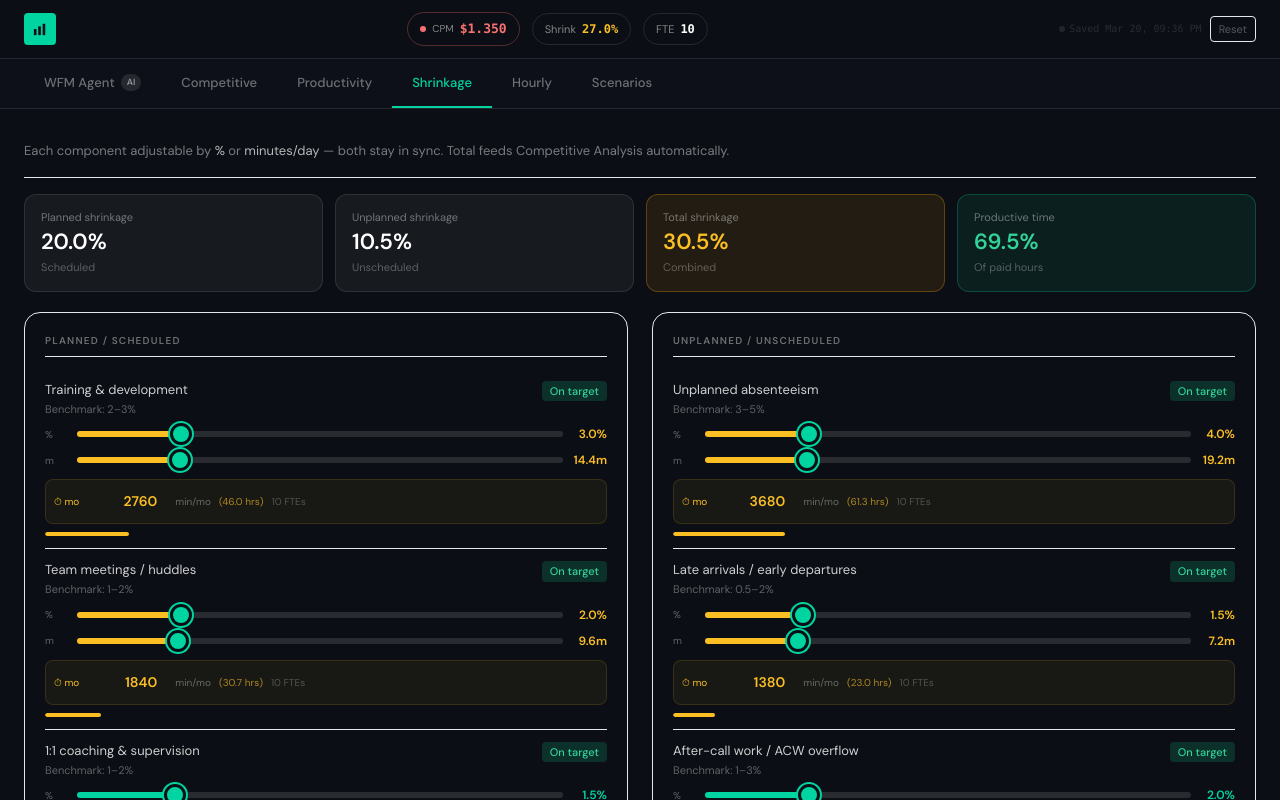
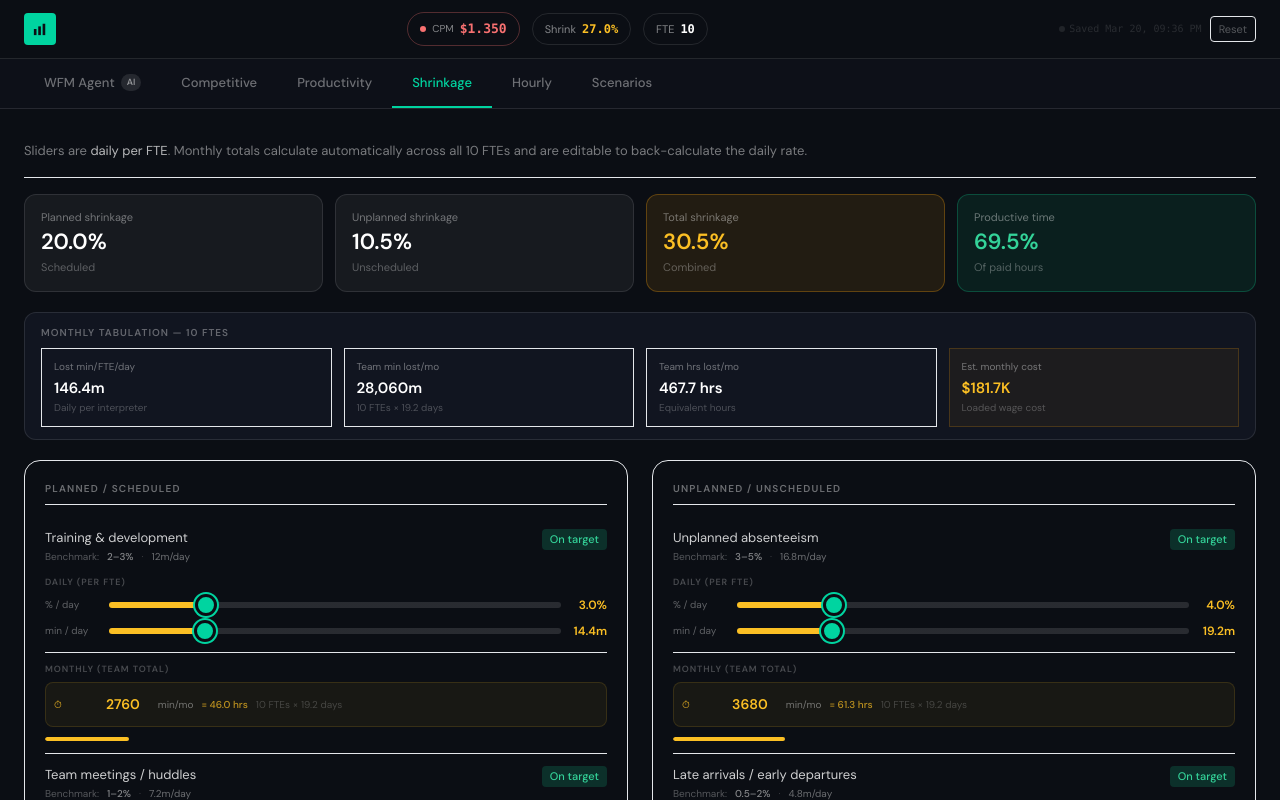
Before and after one commit to emmkiprono-coder/vri-workforce-model, a React (Vite) app: page / in a window 1280 px wide. Both pictures are taken after a click on the button "Shrinkage". Shown: the top 800 px of the page. Built offline with nearby package versions, Linux system fonts and the light colour scheme.

Commit message:
feat: shrinkage daily-labeled sliders, monthly tabulation banner, bench % + min/day in table, totals row

```diff
--- a/src/components/ShrinkageBreakdown.tsx
+++ b/src/components/ShrinkageBreakdown.tsx
@@ -3,55 +3,70 @@ import { SectionTitle, MetricCard, Panel, Badge, GlobalStyles } from './ui-kit'
 
 interface Props { state: ModelState; update: (p: Partial<ModelState>) => void }
 
-function ShrinkRow({ label, benchLabel, val, paidMins, minVal, maxVal, bench, onChange, fte, wdays }: {
-  label: string; benchLabel: string; val: number; paidMins: number
+function ShrinkRow({ label, benchLabel, benchPct, val, paidMins, minVal, maxVal, bench, onChange, fte, wdays }: {
+  label: string; benchLabel: string; benchPct: number; val: number; paidMins: number
   minVal: number; maxVal: number; bench: number; onChange: (v: number) => void
   fte: number; wdays: number
 }) {
-  const mins    = parseFloat((val / 100 * paidMins).toFixed(1))
-  const maxMins = parseFloat((maxVal / 100 * paidMins + 1).toFixed(1))
+  // ── Daily values ────────────────────────────────────────────────────────
+  const minsPerDay = parseFloat((val / 100 * paidMins).toFixed(1))
+  const maxMins    = parseFloat((maxVal / 100 * paidMins + 1).toFixed(1))
 
-  const handlePct  = (v: number) => onChange(v)
-  const handleMins = (v: number) => onChange(parseFloat((v / paidMins * 100).toFixed(2)))
+  const handlePct     = (v: number) => onChange(v)
+  const handleMinsDay = (v: number) => onChange(parseFloat((v / paidMins * 100).toFixed(2)))
 
-  const diff    = val - bench
+  // ── Monthly tabulation ───────────────────────────────────────────────────
+  const workDaysPerMonth    = wdays / 12
+  const teamMinsLostMonthly = minsPerDay * fte * workDaysPerMonth
+  const teamHrsLostMonthly  = teamMinsLostMonthly / 60
+
+  // Back-calculate % from entered monthly minutes
+  const handleMonthlyMins = (entered: number) => {
+    if (!fte || !workDaysPerMonth || !paidMins) return
+    const perFteDay = entered / (fte * workDaysPerMonth)
+    const pct = Math.min(maxVal, Math.max(minVal, (perFteDay / paidMins) * 100))
+    onChange(parseFloat(pct.toFixed(2)))
+  }
+
+  // ── Status ───────────────────────────────────────────────────────────────
+  const diff = val - bench
   let badgeV: 'success' | 'warning' | 'danger' | 'info' = 'success'
   let badgeLabel = 'On target'
-  if (Math.abs(diff) <= 0.5)   { badgeV = 'success'; badgeLabel = 'On target'    }
-  else if (val > bench + 2)    { badgeV = 'danger';  badgeLabel = 'Above target'  }
-  else if (val > bench)        { badgeV = 'warning'; badgeLabel = 'Slightly high' }
-  else                         { badgeV = 'info';    badgeLabel = 'Below target'  }
+  if (Math.abs(diff) <= 0.5) { badgeV = 'success'; badgeLabel = 'On target'    }
+  else if (val > bench + 2)  { badgeV = 'danger';  badgeLabel = 'Above target'  }
+  else if (val > bench)      { badgeV = 'warning'; badgeLabel = 'Slightly high' }
+  else                       { badgeV = 'info';    badgeLabel = 'Below target'  }
 
   const barPct   = Math.min(100, (val / 20) * 100)
   const barColor = val > bench + 2 ? '#f87171' : val > bench ? '#fbbf24' : '#00D4A0'
 
-  // Monthly time lost across the whole team
-  const workDaysPerMonth    = wdays / 12
-  const minsLostPerFteDay   = (val / 100) * paidMins
-  const teamMinsLostMonthly = minsLostPerFteDay * fte * workDaysPerMonth
-  const teamHrsLostMonthly  = teamMinsLostMonthly / 60
-
-  // Handle direct monthly-minutes entry -> back-calculate % from it
-  const handleMonthlyMins = (enteredMins: number) => {
-    if (!fte || !workDaysPerMonth || !paidMins) return
-    const newMinsPerFteDay = enteredMins / (fte * workDaysPerMonth)
-    const newPct = Math.min(maxVal, Math.max(minVal, (newMinsPerFteDay / paidMins) * 100))
-    onChange(parseFloat(newPct.toFixed(2)))
-  }
+  // Benchmark min/day for reference
+  const benchMinsDay = parseFloat((benchPct / 100 * paidMins).toFixed(1))
 
   return (
     <div className="py-3 border-b border-white/6 last:border-0">
-      <div className="flex items-start justify-between gap-2 mb-2">
+
+      {/* Header row */}
+      <div className="flex items-start justify-between gap-2 mb-3">
         <div className="flex-1 min-w-0">
           <div className="text-[12px] sm:text-[13px] text-white/80 leading-snug">{label}</div>
-          <div className="text-[10px] sm:text-[11px] text-white/35 mt-0.5">Benchmark: {benchLabel}</div>
+          {/* Benchmark hint: % and min/day side by side */}
+          <div className="flex items-center gap-2 mt-0.5">
+            <span className="text-[10px] text-white/30">Benchmark:</span>
+            <span className="text-[10px] text-white/50 font-medium">{benchLabel}</span>
+            <span className="text-[10px] text-white/20">·</span>
+            <span className="text-[10px] text-white/40 tabular-nums">{benchMinsDay}m/day</span>
+          </div>
         </div>
         <Badge variant={badgeV}>{badgeLabel}</Badge>
       </div>
 
-      {/* % slider row */}
+      {/* ── Daily section ── */}
+      <div className="text-[9px] text-white/25 uppercase tracking-widest mb-1.5 font-semibold">Daily (per FTE)</div>
+
+      {/* % per day */}
       <div className="flex items-center gap-2 mb-2">
-        <span className="text-[10px] text-white/35 w-6 flex-shrink-0">%</span>
+        <span className="text-[10px] text-white/35 w-14 flex-shrink-0">% / day</span>
         <input
           type="range" min={minVal} max={maxVal} step={0.5} value={val}
           onChange={e => handlePct(parseFloat(e.target.value))}
@@ -61,53 +76,56 @@ function ShrinkRow({ label, benchLabel, val, paidMins, minVal, maxVal, bench, on
             background: `linear-gradient(to right, ${barColor} 0%, ${barColor} ${((val - minVal) / (maxVal - minVal)) * 100}%, rgba(255,255,255,0.12) ${((val - minVal) / (maxVal - minVal)) * 100}%, rgba(255,255,255,0.12) 100%)`
           }}
         />
-        <span className="text-[12px] font-semibold tabular-nums flex-shrink-0" style={{ color: barColor, minWidth: 36, textAlign: 'right' }}>
+        <span className="text-[12px] font-semibold tabular-nums flex-shrink-0" style={{ color: barColor, minWidth: 38, textAlign: 'right' }}>
           {val.toFixed(1)}%
         </span>
       </div>
 
-      {/* min/day slider row */}
+      {/* min / day */}
       <div className="flex items-center gap-2">
-        <span className="text-[10px] text-white/35 w-6 flex-shrink-0">m</span>
+        <span className="text-[10px] text-white/35 w-14 flex-shrink-0">min / day</span>
         <input
-          type="range" min={0} max={maxMins} step={0.5} value={mins}
-          onChange={e => handleMins(parseFloat(e.target.value))}
+          type="range" min={0} max={maxMins} step={0.5} value={minsPerDay}
+          onChange={e => handleMinsDay(parseFloat(e.target.value))}
           className="flex-1 rounded-full appearance-none cursor-pointer"
           style={{
             height: '6px',
-            background: `linear-gradient(to right, ${barColor} 0%, ${barColor} ${maxMins > 0 ? (mins / maxMins) * 100 : 0}%, rgba(255,255,255,0.12) ${maxMins > 0 ? (mins / maxMins) * 100 : 0}%, rgba(255,255,255,0.12) 100%)`
+            background: `linear-gradient(to right, ${barColor} 0%, ${barColor} ${maxMins > 0 ? (minsPerDay / maxMins) * 100 : 0}%, rgba(255,255,255,0.12) ${maxMins > 0 ? (minsPerDay / maxMins) * 100 : 0}%, rgba(255,255,255,0.12) 100%)`
           }}
         />
-        <span className="text-[12px] font-semibold tabular-nums flex-shrink-0" style={{ color: barColor, minWidth: 36, textAlign: 'right' }}>
-          {mins.toFixed(1)}m
+        <span className="text-[12px] font-semibold tabular-nums flex-shrink-0" style={{ color: barColor, minWidth: 38, textAlign: 'right' }}>
+          {minsPerDay.toFixed(1)}m
         </span>
       </div>
 
-      {/* Monthly team time — editable input */}
-      <div className="mt-2.5 flex items-center gap-2"
+      {/* ── Monthly tabulation ── */}
+      <div className="mt-3 pt-2.5 border-t border-white/6">
+        <div className="text-[9px] text-white/25 uppercase tracking-widest mb-1.5 font-semibold">Monthly (team total)</div>
+        <div className="flex items-center gap-2"
           style={{ background: barColor + '0e', borderRadius: 8, padding: '5px 8px', border: `1px solid ${barColor}22` }}>
-        <span className="text-[10px] flex-shrink-0" style={{ color: barColor }}>⏱ mo</span>
+          <span className="text-[10px] flex-shrink-0" style={{ color: barColor }}>⏱</span>
           <input
             type="number"
             min={0}
             step={1}
             value={Math.round(teamMinsLostMonthly)}
             onChange={e => handleMonthlyMins(parseFloat(e.target.value) || 0)}
-          className="flex-1 text-[12px] font-semibold tabular-nums text-center focus:outline-none"
-          style={{
-            background: 'transparent', border: 'none', color: barColor,
-            minWidth: 0, width: '100%'
-          }}
+            className="flex-1 text-[13px] font-semibold tabular-nums focus:outline-none"
+            style={{ background: 'transparent', border: 'none', color: barColor, minWidth: 0 }}
           />
-        <span className="text-[10px] text-white/35 flex-shrink-0">min/mo</span>
-        <span className="text-[10px] tabular-nums flex-shrink-0" style={{ color: barColor + 'aa' }}>
-          {teamHrsLostMonthly >= 0.1 ? `(${teamHrsLostMonthly.toFixed(1)} hrs)` : ''}
+          <span className="text-[10px] text-white/40 flex-shrink-0">min/mo</span>
+          {teamHrsLostMonthly >= 0.1 && (
+            <span className="text-[10px] tabular-nums flex-shrink-0 font-medium"
+              style={{ color: barColor + 'bb' }}>
+              = {teamHrsLostMonthly.toFixed(1)} hrs
             </span>
-        <span className="text-[10px] text-white/25 flex-shrink-0">{fte} FTEs</span>
+          )}
+          <span className="text-[10px] text-white/20 flex-shrink-0 hidden sm:inline">{fte} FTEs × {workDaysPerMonth.toFixed(1)} days</span>
+        </div>
       </div>
 
       {/* progress bar */}
-      <div className="mt-2 h-1 bg-white/8 rounded-full overflow-hidden">
+      <div className="mt-2.5 h-1 bg-white/8 rounded-full overflow-hidden">
         <div className="h-full rounded-full transition-all duration-300" style={{ width: `${barPct}%`, background: barColor }} />
       </div>
     </div>
@@ -116,12 +134,11 @@ function ShrinkRow({ label, benchLabel, val, paidMins, minVal, maxVal, bench, on
 
 export function ShrinkageBreakdown({ state, update }: Props) {
   const paidMins   = state.paidHrs * 60
-  const planned    = SHRINK_PLANNED.reduce((a, c) => a + (state.shrinkVals[c.key] ?? 0), 0)
+  const planned    = SHRINK_PLANNED.reduce((a, c)  => a + (state.shrinkVals[c.key] ?? 0), 0)
   const unplanned  = SHRINK_UNPLANNED.reduce((a, c) => a + (state.shrinkVals[c.key] ?? 0), 0)
   const total      = planned + unplanned
   const productive = 100 - total
-  const costPerHr  = (state.salary * (1 + state.benefits / 100)) / (230 * 8)
-  const fteRef     = 10
+  const costPerHr  = (state.salary * (1 + state.benefits / 100)) / (state.wdays * state.paidHrs)
 
   const setShrink = (key: string, v: number) => {
     const newVals  = { ...state.shrinkVals, [key]: v }
@@ -131,6 +148,13 @@ export function ShrinkageBreakdown({ state, update }: Props) {
   }
 
   const all = [...SHRINK_PLANNED, ...SHRINK_UNPLANNED]
+
+  // Monthly tabulation totals
+  const workDaysPerMonth  = state.wdays / 12
+  const totalMinsDay      = (total / 100) * paidMins                        // per FTE per day
+  const totalMinsMonthly  = totalMinsDay * state.fte * workDaysPerMonth      // whole team
+  const totalHrsMonthly   = totalMinsMonthly / 60
+  const totalCostMonthly  = totalHrsMonthly * costPerHr * state.fte          // rough cost
 
   return (
     <div>
@@ -148,24 +172,43 @@ export function ShrinkageBreakdown({ state, update }: Props) {
       `}</style>
 
       <div className="mb-4 text-[12px] sm:text-[13px] text-white/45 pb-4 border-b border-white/8">
-        Each component adjustable by <span className="text-white/70">%</span> or <span className="text-white/70">minutes/day</span> — both stay in sync. Total feeds Competitive Analysis automatically.
+        Sliders are <span className="text-white/70">daily per FTE</span>. Monthly totals calculate automatically across all {state.fte} FTEs and are editable to back-calculate the daily rate.
       </div>
 
       {/* Summary cards */}
       <div className="grid grid-cols-2 sm:grid-cols-4 gap-3 mb-5">
-        <MetricCard label="Planned shrinkage"    value={`${planned.toFixed(1)}%`}    sub="Scheduled" />
-        <MetricCard label="Unplanned shrinkage"  value={`${unplanned.toFixed(1)}%`}  sub="Unscheduled" />
-        <MetricCard label="Total shrinkage"      value={`${total.toFixed(1)}%`}       variant={total > 35 ? 'danger' : total > 25 ? 'warning' : 'success'} sub="Combined" />
-        <MetricCard label="Productive time"      value={`${Math.max(0, productive).toFixed(1)}%`} variant="success" sub="Of paid hours" />
+        <MetricCard label="Planned shrinkage"   value={`${planned.toFixed(1)}%`}                          sub="Scheduled" />
+        <MetricCard label="Unplanned shrinkage" value={`${unplanned.toFixed(1)}%`}                        sub="Unscheduled" />
+        <MetricCard label="Total shrinkage"     value={`${total.toFixed(1)}%`}   variant={total > 35 ? 'danger' : total > 25 ? 'warning' : 'success'} sub="Combined" />
+        <MetricCard label="Productive time"     value={`${Math.max(0, productive).toFixed(1)}%`} variant="success" sub="Of paid hours" />
       </div>
 
-      {/* Shrinkage panels — stack on mobile */}
+      {/* Monthly tabulation summary banner */}
+      <div className="mb-5 rounded-xl border border-white/10 bg-[#111520] px-4 py-3">
+        <div className="text-[10px] text-white/35 uppercase tracking-widest font-semibold mb-2">Monthly Tabulation — {state.fte} FTEs</div>
+        <div className="grid grid-cols-2 sm:grid-cols-4 gap-3">
+          {[
+            { label: 'Lost min/FTE/day',    value: `${totalMinsDay.toFixed(1)}m`,          sub: 'Daily per interpreter' },
+            { label: 'Team min lost/mo',     value: `${fmt(Math.round(totalMinsMonthly), 0)}m`, sub: `${state.fte} FTEs × ${workDaysPerMonth.toFixed(1)} days` },
+            { label: 'Team hrs lost/mo',     value: `${totalHrsMonthly.toFixed(1)} hrs`,    sub: 'Equivalent hours' },
+            { label: 'Est. monthly cost',    value: fmtK(totalCostMonthly),                 sub: 'Loaded wage cost', variant: 'warning' as const },
+          ].map(({ label, value, sub, variant }) => (
+            <div key={label} className={`rounded-lg border p-3 ${variant === 'warning' ? 'border-amber-500/20 bg-amber-500/5' : 'border-white/8 bg-white/3'}`}>
+              <div className="text-[10px] text-white/40 mb-1 leading-tight">{label}</div>
+              <div className={`text-[15px] font-semibold tabular-nums ${variant === 'warning' ? 'text-amber-400' : 'text-white'}`}>{value}</div>
+              <div className="text-[10px] text-white/25 mt-0.5 leading-tight">{sub}</div>
+            </div>
+          ))}
+        </div>
+      </div>
+
+      {/* Shrinkage panels */}
       <div className="grid grid-cols-1 lg:grid-cols-2 gap-4 sm:gap-6 mb-6">
         <Panel>
           <SectionTitle>Planned / Scheduled</SectionTitle>
           {SHRINK_PLANNED.map(c => (
             <ShrinkRow
-              key={c.key} label={c.label} benchLabel={c.benchLabel}
+              key={c.key} label={c.label} benchLabel={c.benchLabel} benchPct={c.bench}
               val={state.shrinkVals[c.key] ?? c.val} paidMins={paidMins}
               minVal={c.min} maxVal={c.max} bench={c.bench}
               fte={state.fte} wdays={state.wdays}
@@ -177,7 +220,7 @@ export function ShrinkageBreakdown({ state, update }: Props) {
           <SectionTitle>Unplanned / Unscheduled</SectionTitle>
           {SHRINK_UNPLANNED.map(c => (
             <ShrinkRow
-              key={c.key} label={c.label} benchLabel={c.benchLabel}
+              key={c.key} label={c.label} benchLabel={c.benchLabel} benchPct={c.bench}
               val={state.shrinkVals[c.key] ?? c.val} paidMins={paidMins}
               minVal={c.min} maxVal={c.max} bench={c.bench}
               fte={state.fte} wdays={state.wdays}
@@ -187,59 +230,86 @@ export function ShrinkageBreakdown({ state, update }: Props) {
         </Panel>
       </div>
 
-      {/* Micro table — scrollable on mobile */}
+      {/* Component detail table */}
       <SectionTitle>Component Detail Table</SectionTitle>
       <div className="table-wrap mb-6">
         <table>
           <thead>
             <tr>
-              <th>Type</th><th>Component</th><th>Rate</th>
-              <th>Min/FTE/day</th><th>Ann. hrs (10 FTE)</th>
-              <th>Ann. cost (10 FTE)</th><th>Benchmark</th><th>Status</th>
+              <th>Type</th>
+              <th>Component</th>
+              <th>Rate %</th>
+              <th>Min/FTE/day</th>
+              <th>Team min/mo</th>
+              <th>Team hrs/mo</th>
+              <th>Ann. cost ({state.fte} FTE)</th>
+              <th>Bench %</th>
+              <th>Bench min/day</th>
+              <th>Status</th>
             </tr>
           </thead>
           <tbody>
             {all.map(c => {
-              const v         = state.shrinkVals[c.key] ?? c.val
-              const minsLost  = (v / 100) * paidMins
-              const annualHrs = (minsLost / 60) * 230 * fteRef
-              const annualCost= annualHrs * costPerHr
-              const type      = SHRINK_PLANNED.find(x => x.key === c.key) ? 'Planned' : 'Unplanned'
-              const diff      = v - c.bench
+              const v              = state.shrinkVals[c.key] ?? c.val
+              const minsDay        = (v / 100) * paidMins
+              const teamMinsMonthly= minsDay * state.fte * workDaysPerMonth
+              const teamHrsMonthly = teamMinsMonthly / 60
+              const annualHrs      = (minsDay / 60) * state.wdays * state.fte
+              const annualCost     = annualHrs * costPerHr
+              const type           = SHRINK_PLANNED.find(x => x.key === c.key) ? 'Planned' : 'Unplanned'
+              const diff           = v - c.bench
+              const benchMinsDay   = parseFloat((c.bench / 100 * paidMins).toFixed(1))
               const bV = Math.abs(diff) <= 0.5 ? 'success' : v > c.bench + 2 ? 'danger' : v > c.bench ? 'warning' : 'info'
               const bL = Math.abs(diff) <= 0.5 ? 'On target' : v > c.bench + 2 ? 'Above' : v > c.bench ? 'High' : 'Below'
               return (
                 <tr key={c.key}>
                   <td><Badge variant={type === 'Planned' ? 'info' : 'warning'}>{type}</Badge></td>
-                  <td className="whitespace-nowrap">{c.label}</td>
-                  <td className="tabular-nums font-semibold">{v.toFixed(1)}%</td>
-                  <td className="tabular-nums">{fmt(minsLost, 1)}m</td>
-                  <td className="tabular-nums">{fmt(annualHrs, 0)}h</td>
+                  <td className="whitespace-nowrap font-medium">{c.label}</td>
+                  <td className="tabular-nums font-semibold" style={{ color: v > c.bench + 2 ? '#f87171' : v > c.bench ? '#fbbf24' : 'rgba(255,255,255,0.75)' }}>
+                    {v.toFixed(1)}%
+                  </td>
+                  <td className="tabular-nums">{minsDay.toFixed(1)}m</td>
+                  <td className="tabular-nums font-semibold">{fmt(Math.round(teamMinsMonthly), 0)}m</td>
+                  <td className="tabular-nums">{teamHrsMonthly.toFixed(1)}h</td>
                   <td className="tabular-nums">{fmtK(annualCost)}</td>
-                  <td className="text-white/40 whitespace-nowrap">{c.benchLabel}</td>
+                  {/* Benchmark: both % and min/day */}
+                  <td className="tabular-nums text-white/40">{c.benchLabel}</td>
+                  <td className="tabular-nums text-white/40">{benchMinsDay}m/day</td>
                   <td><Badge variant={bV as any}>{bL}</Badge></td>
                 </tr>
               )
             })}
+            {/* Totals row */}
+            <tr style={{ borderTop: '2px solid rgba(255,255,255,0.12)' }}>
+              <td colSpan={2} className="font-semibold text-white/70">Total</td>
+              <td className="tabular-nums font-semibold text-white">{total.toFixed(1)}%</td>
+              <td className="tabular-nums font-semibold text-white">{totalMinsDay.toFixed(1)}m</td>
+              <td className="tabular-nums font-semibold text-white">{fmt(Math.round(totalMinsMonthly), 0)}m</td>
+              <td className="tabular-nums font-semibold text-white">{totalHrsMonthly.toFixed(1)}h</td>
+              <td className="tabular-nums font-semibold text-white">{fmtK(totalCostMonthly * 12)}</td>
+              <td colSpan={3} className="text-white/25 text-[11px]">{state.fte} FTEs · {state.wdays} days/yr</td>
+            </tr>
           </tbody>
         </table>
       </div>
 
-      {/* Visual bars — 1 col on mobile, 2 col on lg */}
+      {/* Visual bars */}
       <SectionTitle>Visual Distribution</SectionTitle>
       <div className="grid grid-cols-1 lg:grid-cols-2 gap-2">
         {all.map(c => {
           const v      = state.shrinkVals[c.key] ?? c.val
           const barPct = Math.min(100, (v / 20) * 100)
           const color  = v > c.bench + 2 ? '#f87171' : v > c.bench ? '#fbbf24' : '#00D4A0'
+          const minsDay = (v / 100) * paidMins
           return (
             <div key={c.key} className="flex items-center gap-3 py-1">
-              <div className="text-[11px] text-white/50 w-40 flex-shrink-0 truncate leading-tight">{c.label}</div>
+              <div className="text-[11px] text-white/50 w-36 flex-shrink-0 truncate leading-tight">{c.label}</div>
               <div className="flex-1 h-2 bg-white/8 rounded-full overflow-hidden">
                 <div className="h-full rounded-full transition-all duration-300" style={{ width: `${barPct}%`, background: color }} />
               </div>
-              <div className="text-[12px] font-semibold w-12 text-right tabular-nums flex-shrink-0" style={{ color }}>
-                {v.toFixed(1)}%
+              <div className="text-right flex-shrink-0" style={{ minWidth: 90 }}>
+                <span className="text-[12px] font-semibold tabular-nums" style={{ color }}>{v.toFixed(1)}%</span>
+                <span className="text-[10px] text-white/30 ml-1.5 tabular-nums">{minsDay.toFixed(1)}m/day</span>
               </div>
             </div>
           )
```
Lines whose indentation alone changed are shown as unchanged.
